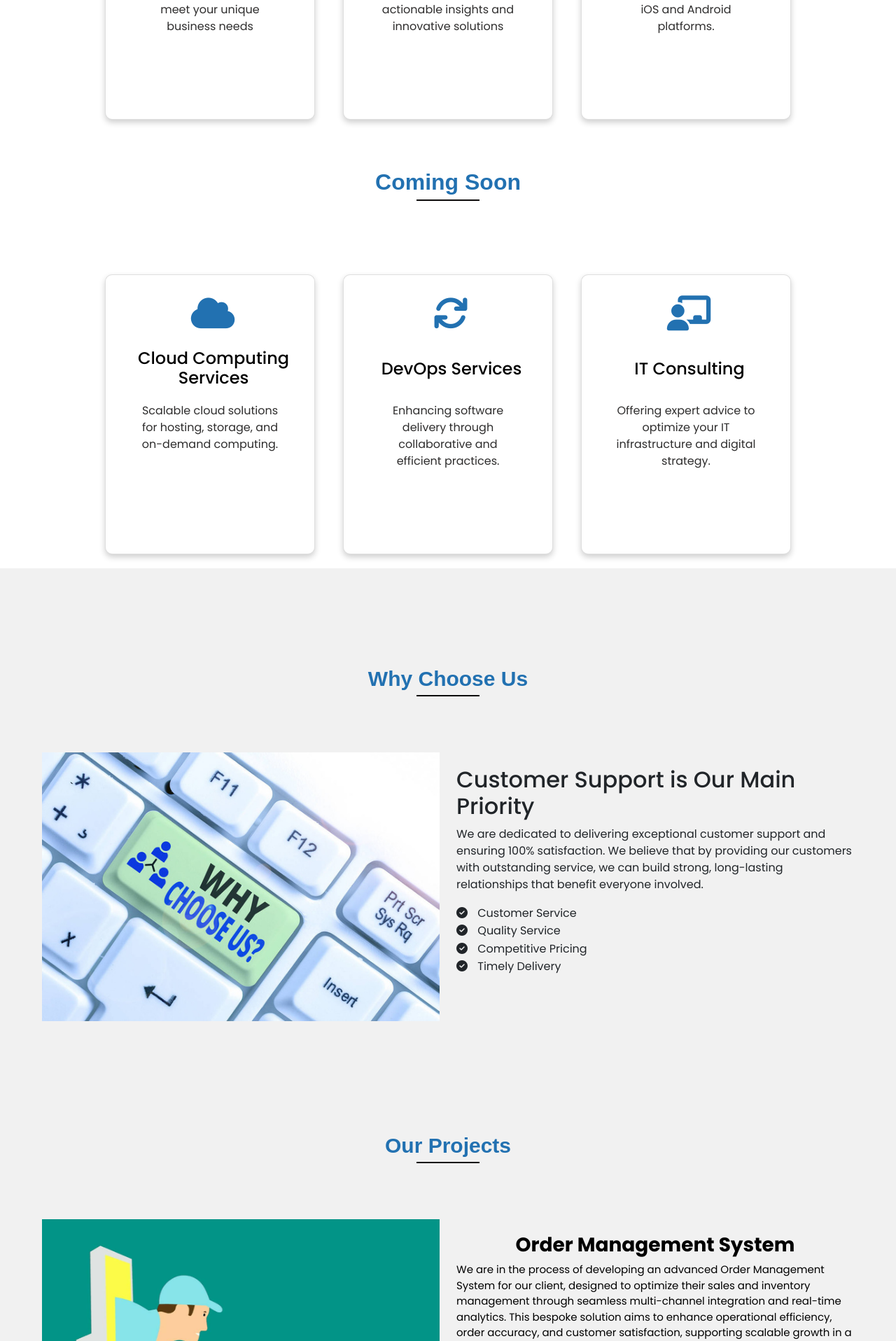
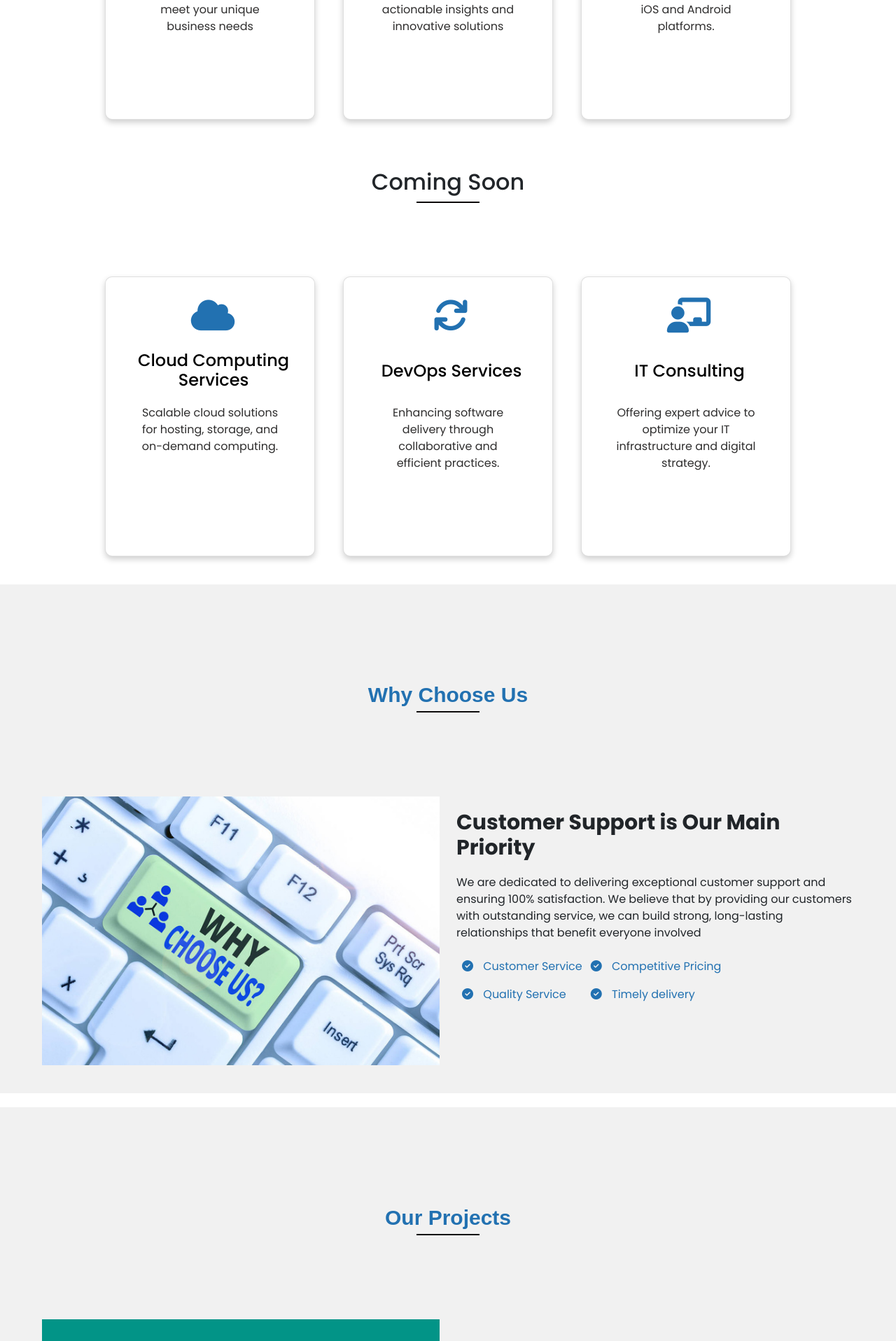
Before and after one commit to NumairAhmed1/reimagined-enigma, a PHP site: page / in a window 1280 px wide; the page is wider, and only the part inside the window is pictured. Shown: the part 1235-3151 px from the top of that part at 70% size. Run offline with PHP 8.4, Linux system fonts and the light colour scheme.

Commit message:
Revert "why choose us"
This reverts commit 6f3b23e00e1b243888d9e1f7a855e120600a068d.

```diff
--- a/index.html
+++ b/index.html
@@ -139,27 +139,26 @@
 <div class="cards-container">
   <a href="software-development.html" class="card wow fadeInLeft" style="text-decoration: none;">
     <i class="fa-solid fa-code"></i>
-      <h2>Software Development</h2>
+    <h2 style="text-decoration: none;">Software Development</h2>
     <p>Building tailored software solutions to meet your unique business needs</p>
   </a>
   <a href="data-analysis-ai.html" class="card wow fadeIn" style="text-decoration: none;">
     <i class="fa-solid fa-pen-nib"></i>
-      <h2>Data Analysis & AI</h2>
+    <h2 style="text-decoration: none;">Data Analysis & AI</h2>
     <p>Leveraging the power of data and AI to provide actionable insights and innovative solutions</p>
   </a>
   <a href="mobile-development.html" class="card wow fadeInRight" style="text-decoration: none;">
     <i class="fa-brands fa-python"></i>
-      <h2>Mobile App Development</h2>
+    <h2 style="text-decoration: none;">Mobile App Development</h2>
     <p>Designing engaging mobile experiences for iOS and Android platforms.</p>
   </a>
 </div>
 
 
 
-
     <!-- Upcoming Services -->
     <div class="upcoming-services">
-      <h2 class="main-sections wow fadeIn text-center " style="margin-top: 50px;"  id="mainsections">Coming Soon</h2>
+      <h2 class="main-sections wow fadeIn text-center" style="margin-top: 50px;">Coming Soon</h2>
       <div id="sectionborder"></div>
       <div class="cards-container">
         <div class="card wow fadeInLeft">
@@ -187,6 +186,7 @@
 
 
    <!--why us -->
+
    <section class="motosection">
     <div class="motoheadline">
     <h1 id="mainsections">Why Choose Us</h1>
@@ -195,24 +195,28 @@
    <div class="moto-main-container">
      <div class="row">
       <div class="col-md-6" id="motoimage">
-          <img src="images/why us.jpeg" alt="Why Choose Us">
+        <img src="images/why us.jpeg">
       </div>
+
       <div class="col-md-6" id="moto-text-container">
-          <h2>Customer Support is Our Main Priority</h2>
+        <h1>Customer Support is Our Main Priority</h1>
         <p>
-            We are dedicated to delivering exceptional customer support and ensuring 100% satisfaction. We believe that by providing our customers with outstanding service, we can build strong, long-lasting relationships that benefit everyone involved.
+          We are dedicated to delivering exceptional customer support and ensuring 100% satisfaction. We believe that by providing our customers with outstanding service, we can build strong, long-lasting relationships that benefit everyone involved
         </p>
-          <ul id="moto-features">
-            <li><i class="fa-sharp fa-solid fa-circle-check"></i> Customer Service</li>
-            <li><i class="fa-sharp fa-solid fa-circle-check"></i> Quality Service</li>
+
+        <ul id="moto-featurs">
+          <div id="list-features">
+          <li> <i class="fa-sharp fa-solid fa-circle-check"></i>  Customer Service</li>
+          <li> <i class="fa-sharp fa-solid fa-circle-check"></i> Quality Service</li>
+        </div>
+         <div list-features>
           <li><i class="fa-sharp fa-solid fa-circle-check"></i> Competitive Pricing</li>
-            <li><i class="fa-sharp fa-solid fa-circle-check"></i> Timely Delivery</li>
+          <li> <i class="fa-sharp fa-solid fa-circle-check"></i> Timely delivery</li>
+        </div>
         </ul>
       </div>
     </div>
-    </div>
   </section>
-
 
   <section class="motosection">
     <div class="motoheadline">
@@ -259,6 +263,8 @@
 
 
 
+
+<!-- Careers Section -->
 <section id="careers" class="careers-section">
   <div class="container">
     <h1>Join Our Team</h1>
@@ -293,7 +299,12 @@
         <option value="software_engineer">Software Engineer</option>
         <option value="data_scientist">Data Scientist</option>
         <option value="full_stack_developer">Full Stack Developer</option>
-            <!-- Add more positions here -->
+        <option value="product_manager">Cloud Engineer</option>
+        <option value="product_manager">Business Development Associate</option>
+        <option value="product_manager">Human Resource Manager</option>
+        <option value="product_manager">Frontend Developer</option>
+        <option value="product_manager">Backend Developer</option>
+        <option value="product_manager">MTO Intern</option>
       </select>
     </div>
     <div class="form-group">
@@ -307,7 +318,6 @@
 </div>
 </div>
 </section>
-
 
 
 
--- a/style.css
+++ b/style.css
@@ -587,55 +587,81 @@ justify-content: center;
   }
 }
 
-/* Moto Section styling */
+
+/* moto Section styling */
 .motosection {
   background-color: #f1f1f1;
-  padding-top: 20px;
-  padding-bottom: 0px; /* Added padding bottom for spacing */
+  /* padding: 10px 0; */
+  padding-top: 80px;
+  margin-top: 20px;
+
 }
 
 /* Styling for the container */
 .moto-main-container {
   max-width: 1200px;
-  padding: 20px;
+padding: 20px;
   margin: 0 auto;
+  display: flex;
+  flex-wrap: wrap;
+  justify-content: space-between;
+  align-items: center;
 }
+
 
 /* Styling for the introduction text */
 .motosection h1 {
   font-size: 30px;
+  margin-top: -85px;
   margin-bottom: 20px;
   font-family: "Poppins", sans-serif;
-  font-weight: bold;
+  font-weight: bold
+
+}
+.motosection #motoimage  img{
+display: flex;
+max-width: 100%;
+ position: relative;
+right: 40px;
+bottom: 20px;
+height:100%;
+margin: auto;
+}
+.motosection #moto-text-container {
+margin: auto;
+}
+.motosection .motoheadline{
+margin: auto;
+position: relative;
+bottom: 60px;
 }
 
-.motosection #motoimage img {
-  max-width: 100%;
-  height: auto; /* Changed height to auto for responsive resizing */
-  margin: auto;
-  display: block; /* Added to center the image */
+
+
+.motosection ul li{
+ list-style: none;
+ position: relative;
+ left: -36px;
+padding-left: 22px;
+ line-height: 40px;
 }
+.motosection .fa-shield-check{
+ color: #0b6cbb;;
+ font-size: 100px;
+}
+.motosection #moto-featurs{
+ display: flex;
+ color: #2271b1;;
+ margin-right: 33px;
 
-.motosection #moto-text-container {
-  margin-top: 20px; /* Added margin top for spacing */
 }
-
-.motosection .motoheadline {
-  text-align: center; /* Centered the headline */
+.motosection ul li i{
+ position: relative;
+ left: -10px;
 }
-
-/* Styling for the features list */
-.motosection ul {
-  padding-left: 0;
-}
-
-.motosection ul li {
-  list-style: none;
-  line-height: 1.6;
-}
-
-.motosection ul li i {
-  margin-right: 10px; /* Added margin right for spacing between icon and text */
+.motosection ul li, i{
+ position: relative;
+ right: 42px;
 }
 
 /* Projects Container to Grid Layout */
@@ -1410,63 +1436,3 @@ form .user-details .input-box{
    max-width: 80%;
   margin: 30px auto;
 }
-
-
-
-/*--------------------------------------------------------------
-# Sections General
---------------------------------------------------------------*/
-section {
-  padding: 60px 0;
-}
-
-.section-bg {
-  background-color: white;
-}
-
-.section-title {
-  text-align: center;
-  padding: 30px 0;
-  position: relative;
-}
-
-.section-title h2 {
-  font-size: 32px;
-  font-weight: 700;
-  text-transform: uppercase;
-  margin-bottom: 20px;
-  padding-bottom: 0;
-  color: #3b434a;
-  position: relative;
-  z-index: 2;
-}
-
-.section-title span {
-  position: absolute;
-  top: 30px;
-  color: #eef0f2;
-  left: 0;
-  right: 0;
-  z-index: 1;
-  font-weight: 700;
-  font-size: 52px;
-  text-transform: uppercase;
-  line-height: 0;
-}
-
-.section-title p {
-  margin-bottom: 0;
-  position: relative;
-  z-index: 2;
-}
-
-@media (max-width: 575px) {
-  .section-title h2 {
-    font-size: 28px;
-    margin-bottom: 15px;
-  }
-
-  .section-title span {
-    font-size: 38px;
-  }
-}
```
Lines whose indentation alone changed are shown as unchanged.
